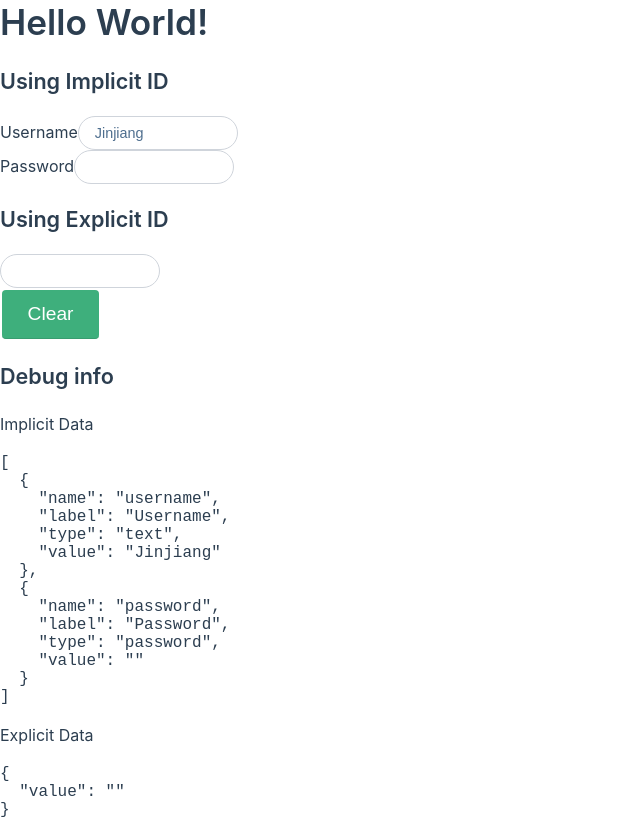
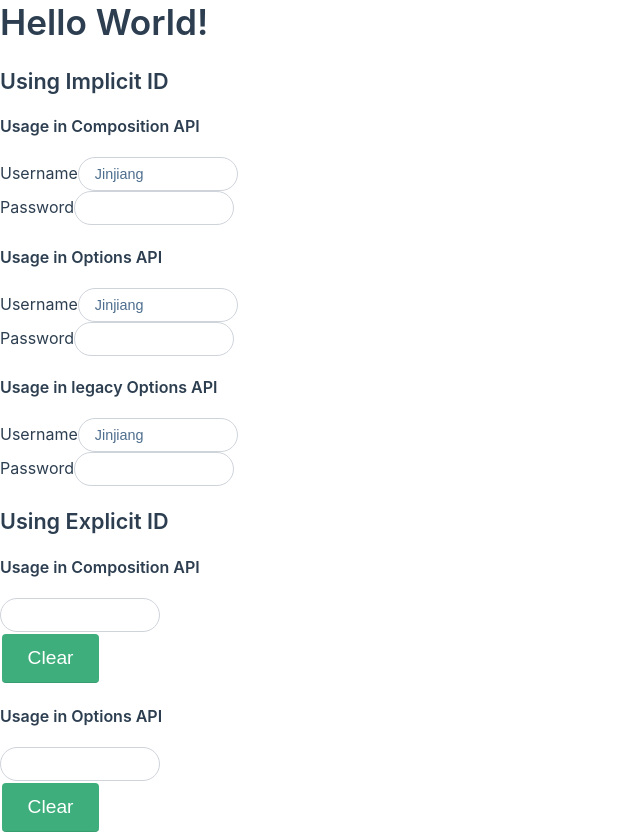
Before and after one commit to gottayan/vue-a11y-utils, a Vue app: page / in a window 1280 px wide. Shown: the top 834 px of the page, without its empty margins (0-640 px from the left). Built offline with nearby package versions, Linux system fonts and the light colour scheme.

Commit message:
added example for id with options API

```diff
--- /dev/null
+++ b/src/id-example-input-options-legacy.vue
@@ -0,0 +1,39 @@
+<template>
+  <div :id="localId">
+    <label :id="`${localId}-label`">{{ label }}</label>
+    <input
+      :id="`${localId}-input`"
+      :aria-labelledby="`${localId}-label`"
+      :type="type || 'text'"
+      v-model="localValue"
+    />
+  </div>
+</template>
+
+<script lang="ts">
+import { MixinId } from "./utils/id";
+
+export default {
+  props: {
+    type: String,
+    label: String,
+    modelValue: String
+  },
+  mixins: [MixinId],
+  data() {
+    return {
+      localValue: this.modelValue || ''
+    }
+  },
+  watch: {
+    modelValue(v) {
+      this.localValue = v
+    },
+    localValue(v) {
+      if (this.modelValue !== v) {
+        this.$emit('update:modelValue', v)
+      }
+    }
+  }
+}
+</script>
--- /dev/null
+++ b/src/id-example-input-options.vue
@@ -0,0 +1,39 @@
+<template>
+  <div :id="localId">
+    <label :id="`${localId}-label`">{{ label }}</label>
+    <input
+      :id="`${localId}-input`"
+      :aria-labelledby="`${localId}-label`"
+      :type="type || 'text'"
+      v-model="localValue"
+    />
+  </div>
+</template>
+
+<script lang="ts">
+import { useIdMixin } from "./utils/id";
+
+export default {
+  props: {
+    type: String,
+    label: String,
+    modelValue: String
+  },
+  mixins: [useIdMixin('customId', 'localId')],
+  data() {
+    return {
+      localValue: this.modelValue || ''
+    }
+  },
+  watch: {
+    modelValue(v) {
+      this.localValue = v
+    },
+    localValue(v) {
+      if (this.modelValue !== v) {
+        this.$emit('update:modelValue', v)
+      }
+    }
+  }
+}
+</script>
--- a/src/id-example-input.vue
+++ b/src/id-example-input.vue
@@ -2,7 +2,6 @@
   <div :id="id">
     <label :id="`${id}-label`">{{ label }}</label>
     <input
-      ref="input"
       :id="`${id}-input`"
       :aria-labelledby="`${id}-label`"
       :type="type || 'text'"
@@ -12,7 +11,7 @@
 </template>
 
 <script lang="ts">
-import { ref, watch, computed, toRefs } from 'vue';
+import { computed, toRefs } from 'vue';
 import { useId } from "./utils/id";
 
 export default {
--- a/src/id-example.vue
+++ b/src/id-example.vue
@@ -1,11 +1,29 @@
 <template>
   <div id="id-example">
     <h3>Using Implicit ID</h3>
+
+    <h4>Usage in Composition API</h4>
     <CustomInput v-for="field in implicitExampleData" :key="field.name" :label="field.label" :type="field.type" v-model="field.value" />
 
+    <h4>Usage in Options API</h4>
+    <CustomInputOptions v-for="field in implicitExampleData" :key="field.name" :label="field.label" :type="field.type" v-model="field.value" />
+
+    <h4>Usage in legacy Options API</h4>
+    <CustomInputOptionsLegacy v-for="field in implicitExampleData" :key="field.name" :label="field.label" :type="field.type" v-model="field.value" />
+
     <h3>Using Explicit ID</h3>
+
+    <h4>Usage in Composition API</h4>
     <CustomInput id="foo" v-model="explicitExampleData.value" />
     <button aria-controls="foo-input">Clear</button>
+
+    <h4>Usage in Options API</h4>
+    <CustomInputOptions customId="bar" v-model="explicitExampleData.value" />
+    <button aria-controls="bar-input">Clear</button>
+
+    <h4>Usage in legacy Options API</h4>
+    <CustomInputOptionsLegacy id="baz" v-model="explicitExampleData.value" />
+    <button aria-controls="baz-input">Clear</button>
 
     <h3>Debug info</h3>
     <p>Implicit Data</p>
@@ -18,6 +36,8 @@
 <script lang="ts">
 import { reactive } from 'vue'
 import CustomInput from './id-example-input.vue'
+import CustomInputOptions from './id-example-input-options.vue'
+import CustomInputOptionsLegacy from './id-example-input-options-legacy.vue'
 
 type FieldProps = {
   name: string
@@ -27,7 +47,7 @@ type FieldProps = {
 }
 
 export default {
-  components: { CustomInput },
+  components: { CustomInput, CustomInputOptions, CustomInputOptionsLegacy },
   setup() {
     const implicitExampleData: FieldProps[] = [
       { name: 'username', label: 'Username', type: 'text', value: 'Jinjiang' },
--- a/src/utils/id.ts
+++ b/src/utils/id.ts
@@ -12,13 +12,16 @@ const generateNewId = (): string => {
   return `vid-${lastId}`
 }
 
-export const useId = (externalId: string | undefined): string => externalId ? externalId.toString() : generateNewId()
+export const useId = (externalId: string | undefined): string => externalId ? externalId : generateNewId()
 
 export const useIdMixin = (externalName: string = 'id', internalName: string = 'localId'): ComponentOptionsMixin => {
   return {
+    props: {
+      [externalName]: String
+    },
     computed: {
       [internalName]() {
-        return this[externalName]
+        return this[externalName] || generateNewId()
       }
     }
   }
```
Also changed, not shown: src/app.vue (+14 -1 lines).
